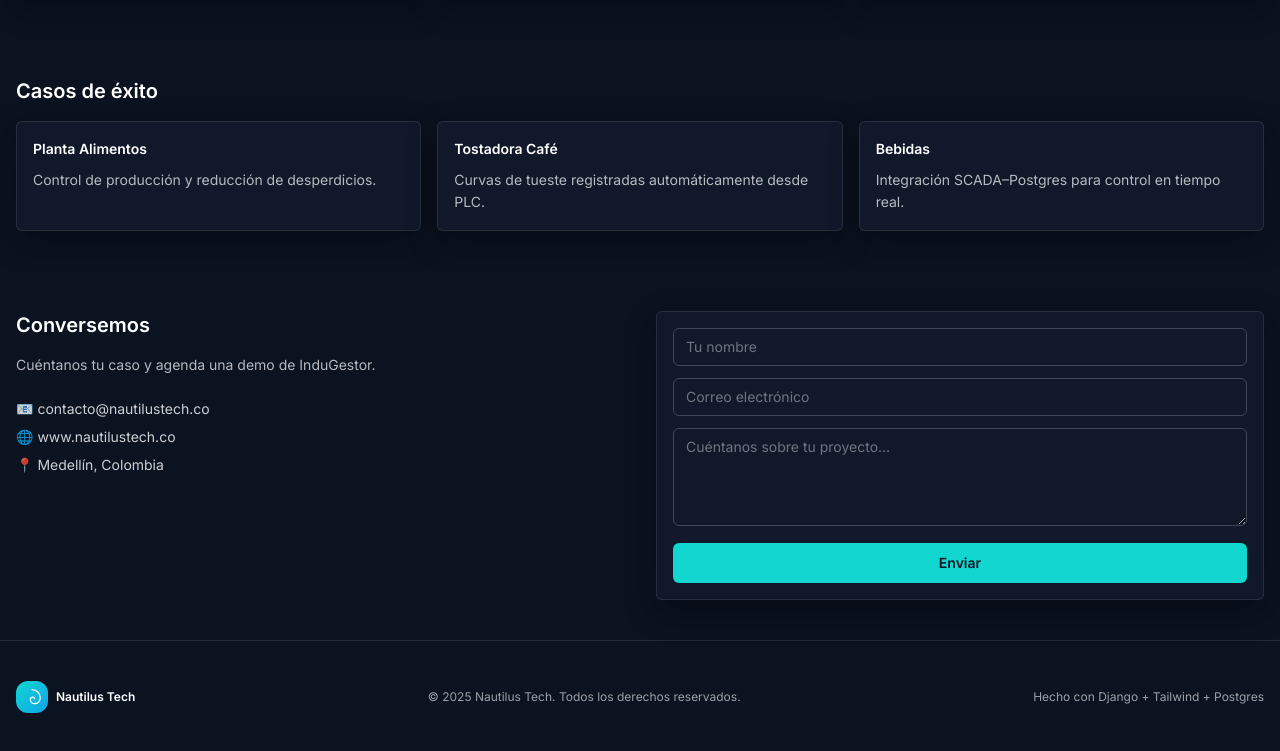
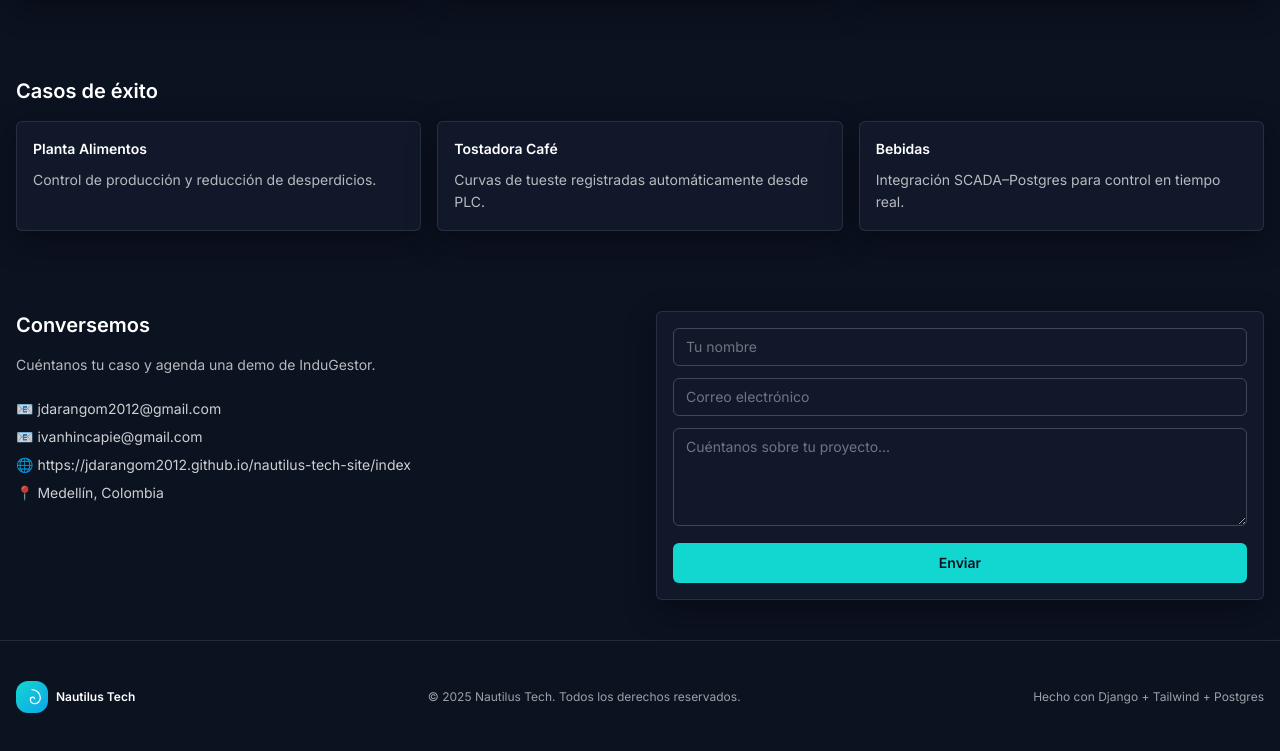
Before and after one commit to jdarangom2012/nautilus-tech-site, a website: page index.html in a window 1280 px wide. Shown: the part 1190-1941 px from the top of the page. Drawn offline with nearby package versions, Linux system fonts and the light colour scheme.

Commit message:
content: actualizar contacto en index (emails y URL de sitio)

```diff
--- a/index.html
+++ b/index.html
@@ -365,8 +365,9 @@
           Cuéntanos tu caso y agenda una demo de InduGestor.
         </p>
         <ul class="mt-6 text-white/80 text-sm space-y-2">
-          <li>📧 contacto@nautilustech.co</li>
-          <li>🌐 www.nautilustech.co</li>
+          <li>📧 jdarangom2012@gmail.com</li>
+          <li>📧 ivanhincapie@gmail.com</li>
+          <li>🌐 https://jdarangom2012.github.io/nautilus-tech-site/index</li>
           <li>📍 Medellín, Colombia</li>
         </ul>
       </div>
```
